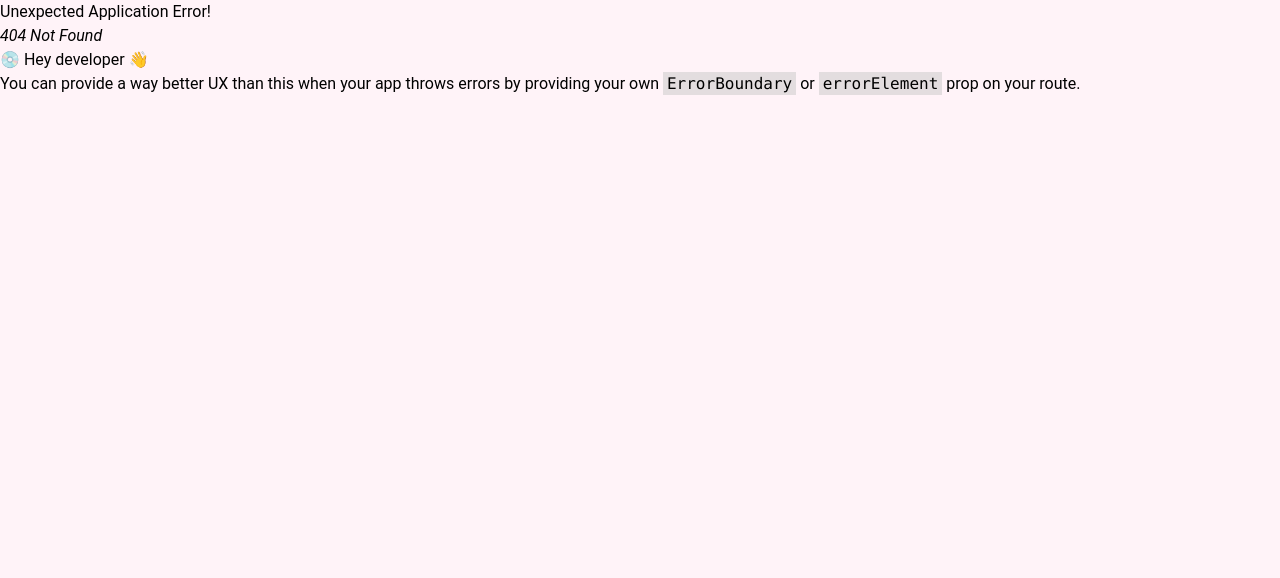
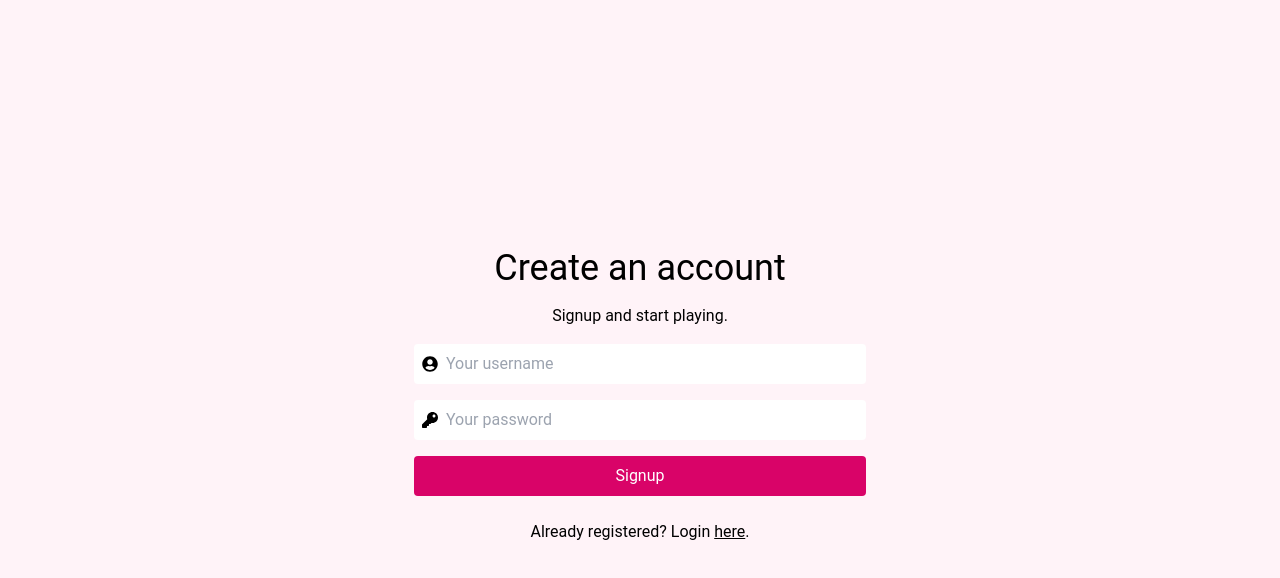
Before and after one commit to tonkec/tictactoe, a React (Vite) app: page /signup in a window 1280 px wide. Before the commit this address had no page. Shown: the top 578 px of the page. Built offline with nearby package versions, Linux system fonts and the light colour scheme.

Commit message:
feat(signup-page) add signup page

```diff
--- a/src/pages/Login/styles.tsx
+++ b/src/components/AuthForm/AuthForm.styles.ts
@@ -1,6 +1,5 @@
 export const inputClassName = "pl-8 w-full p-2 rounded focus:outline-none";
 export const buttonClassName = "cursor-pointer flex-1 p-2 bg-pink text-white rounded hover:bg-pinkDark transition duration-200";
+export const errorClassName = "text-red-500";
 export const formClassName = "flex flex-col md:w-1/2 w-full gap-4 p-6";
-export const errorClassName = "text-red-500";
 export const inputWrapper = "flex items-center gap-1 relative";
-export const secondButtonClassName = "cursor-pointer flex-1 p-2 text-black rounded text-center cursor-pointer";
--- /dev/null
+++ b/src/components/AuthForm/index.tsx
@@ -0,0 +1,33 @@
+import { useForm, } from "react-hook-form";
+import {  FaUserCircle, FaKey } from "react-icons/fa";
+import { buttonClassName, errorClassName, inputClassName, inputWrapper, formClassName } from "./AuthForm.styles"
+import { IAuthFormProps, Inputs } from "./AuthForm.interface";
+
+
+export const AuthForm = ({onSubmit, headline, subtitle, linkComponent: LinkComponent, signupButtonText}: IAuthFormProps) => {
+    const { register, handleSubmit, formState: { errors } } = useForm<Inputs>();
+
+    return (
+        <form className={formClassName} onSubmit={handleSubmit(onSubmit)}>
+        <h1 className="text-4xl text-center">{headline}</h1>
+        <p className="text-center">{subtitle}</p>
+        <fieldset>
+            <div className={inputWrapper}>
+                    <label className="absolute left-2 top-3"><FaUserCircle fontSize="1rem"  /></label>
+                    <input className={inputClassName} {...register("username", { required: true })} placeholder="Your username" />
+                </div>
+                {errors.username && <span className={errorClassName}>This field is required</span>}
+                </fieldset>
+               <fieldset>
+                <div className={inputWrapper}>
+                <label className="absolute left-2 top-3"><FaKey fontSize="1rem"  /></label>
+
+                <input type="password" className={inputClassName} {...register("password", { required: true })} placeholder="Your password" />
+                </div>
+               {errors.password && <span className={errorClassName}>This field is required</span>}
+            </fieldset>
+            <input type="submit" className={buttonClassName} value={signupButtonText} />
+            <LinkComponent />
+            </form>
+    )
+}
--- /dev/null
+++ b/src/components/AuthLink/AuthLink.interface.ts
@@ -0,0 +1,4 @@
+export interface IAuthLinkProps {
+    href: string;
+    title: string;
+}
--- /dev/null
+++ b/src/components/AuthLink/AuthLink.styles.ts
@@ -0,0 +1 @@
+export const secondButtonClassName = "cursor-pointer flex-1 p-2 text-black rounded text-center cursor-pointer";
--- /dev/null
+++ b/src/components/AuthLink/index.tsx
@@ -0,0 +1,7 @@
+import { Link } from "react-router-dom";
+import { IAuthLinkProps } from "./AuthLink.interface";
+import { secondButtonClassName } from "./AuthLink.styles.ts";
+
+export const AuthLink = ({href, title}: IAuthLinkProps) => {
+    return <p className={secondButtonClassName}>{title} <Link to={href} className="underline"> here</Link>.</p>
+ }
--- a/src/pages/Login/index.tsx
+++ b/src/pages/Login/index.tsx
@@ -1,42 +1,15 @@
 import { AuthContainer } from "../../ui/auth"
 import { Container } from "../../ui/container"
-import { useForm, SubmitHandler } from "react-hook-form";
-import {  FaUserCircle, FaKey } from "react-icons/fa";
-import { buttonClassName, errorClassName, formClassName, inputClassName, inputWrapper, secondButtonClassName } from "./styles"
-
-type Inputs = {
-    username: string,
-    password: string
-};
+import { AuthForm } from "../../components/AuthForm";
+import { SubmitHandler } from "react-hook-form";
+import { Inputs } from "../../components/AuthForm/AuthForm.interface";
+import { AuthLink } from "../../components/AuthLink";
 
 export const Login = () => {
-    const { register, handleSubmit, formState: { errors } } = useForm<Inputs>();
     const onSubmit: SubmitHandler<Inputs> = data => console.log(data);
-
     return <Container>
         <AuthContainer>
-        <form className={formClassName} onSubmit={handleSubmit(onSubmit)}>
-            <h1 className="text-4xl text-center">Welcome back</h1>
-            <p className="text-center">Login and start playing!</p>
-                <fieldset>
-                    <div className={inputWrapper}>
-                        <label className="absolute left-2 top-3"><FaUserCircle fontSize="1rem"  /></label>
-                        <input className={inputClassName} {...register("username", { required: true })} placeholder="Your username" />
-                    </div>
-                    {errors.username && <span className={errorClassName}>This field is required</span>}
-                    </fieldset>
-                   <fieldset>
-                    <div className={inputWrapper}>
-                    <label className="absolute left-2 top-3"><FaKey fontSize="1rem"  /></label>
-
-                    <input type="password" className={inputClassName} {...register("password", { required: true })} placeholder="Your password" />
-                    </div>
-                   {errors.password && <span className={errorClassName}>This field is required</span>}
-                </fieldset>
-                <input type="submit" className={buttonClassName} value="Login" />
-                <p className={secondButtonClassName}>New user? <span className="underline">Signup</span></p>
-                </form>
-
+            <AuthForm signupButtonText="Login" onSubmit={onSubmit} headline="Welcome back!" subtitle="Login and start playing." linkComponent={() => <AuthLink title="New user? Signup" href="/signup" />} />
         </AuthContainer>
     </Container>
 }
--- /dev/null
+++ b/src/pages/Signup/index.tsx
@@ -0,0 +1,15 @@
+import { AuthForm } from "../../components/AuthForm"
+import { SubmitHandler } from "react-hook-form";
+import { Inputs } from "../../components/AuthForm/AuthForm.interface";
+import { AuthContainer } from "../../ui/auth";
+import { Container } from "../../ui/container";
+import { AuthLink } from "../../components/AuthLink";
+
+export const Signup = () => {
+    const onSubmit: SubmitHandler<Inputs> = data => console.log(data);
+    return <Container>
+        <AuthContainer>
+            <AuthForm signupButtonText="Signup" headline="Create an account" subtitle="Signup and start playing."  onSubmit={onSubmit} linkComponent={() => <AuthLink title="Already registered? Login" href="/login" />}/>
+        </AuthContainer>
+    </Container>
+}
--- a/src/routes/index.tsx
+++ b/src/routes/index.tsx
@@ -4,6 +4,7 @@ import {
 import { Root } from "./root";
 import { AuthGuard } from "./guards/AuthGuard";
 import { Login } from "../pages/Login";
+import { Signup } from "../pages/Signup";
 
 export const router = createBrowserRouter([
     {
@@ -16,4 +17,8 @@ export const router = createBrowserRouter([
         path: "/login",
         element: <Login />,
     },
+    {
+        path: "/signup",
+        element: <Signup />,
+    },
 ]);
```
Also changed, not shown: src/components/AuthForm/AuthForm.interface.ts (added, +14 -0 lines).
